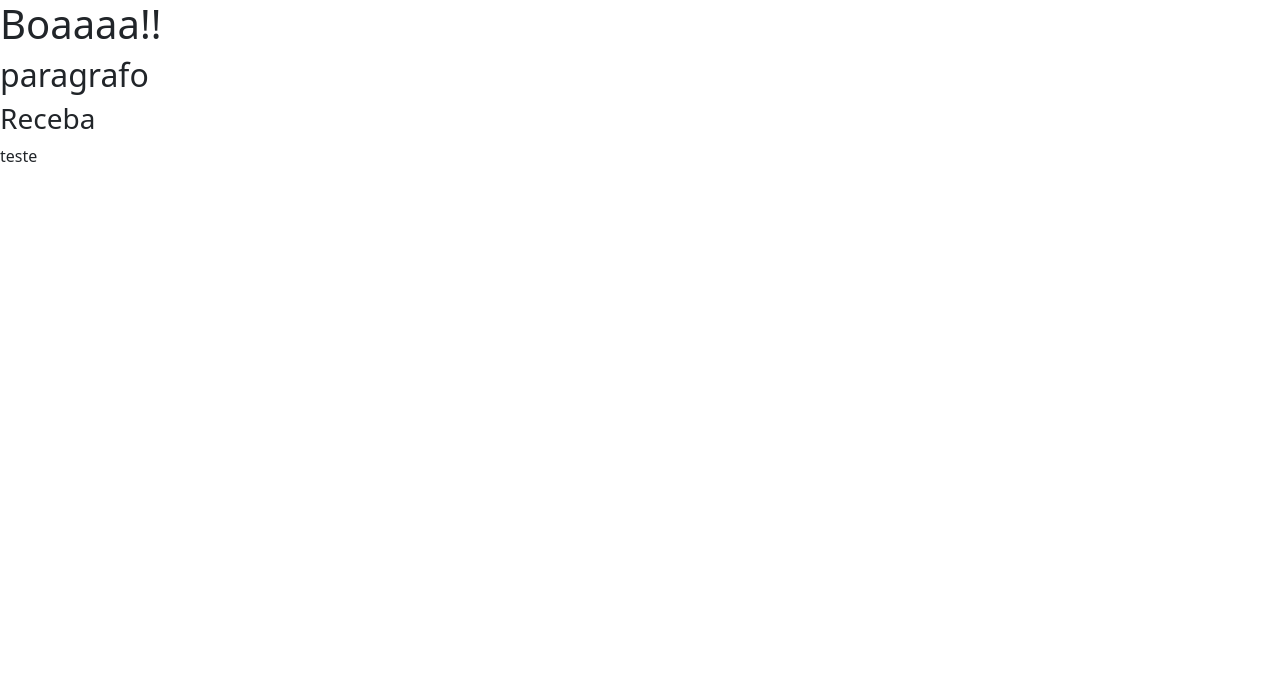
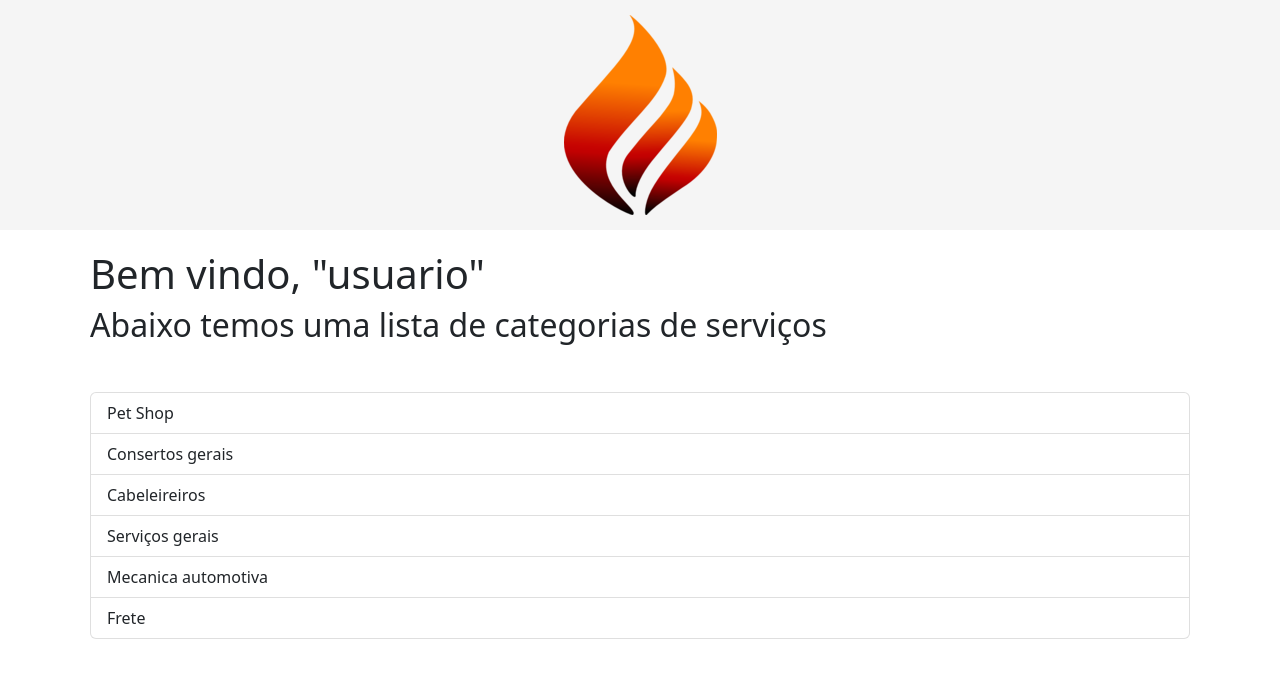
Before and after one commit to mozartnp/encontra-servico, a Django app: page /teste/ in a window 1280 px wide. Shown: the top 678 px of the page. Run offline with Django 4.2, Linux system fonts and the light colour scheme; some libraries are stand-ins or nearby versions.

Commit message:
testando front v2

```diff
--- /dev/null
+++ b/backend/apps/core/static/style/_topo.css
@@ -0,0 +1,6 @@
+.containerTopo{
+    background-color:#f5f5f5;
+}
+.img-fluid{
+    padding: 15px;
+}
--- a/backend/apps/core/templates/base.html
+++ b/backend/apps/core/templates/base.html
@@ -11,11 +11,13 @@
         <title>{% block title %}{% endblock title %}</title>
 
         {% block extra_style %}{% endblock extra_style %}
+        <link rel="stylesheet" href="{% static '/style/_topo.css' %}">
         <link rel="stylesheet" href="{% static '/style/style.css' %}"/>
         <link rel="stylesheet" href="{% static 'bootstrap/css/bootstrap.min.css' %}">
     </head>
 
     <body>
+        {% include 'user/_topo.html' %}
         {% block content %}{% endblock content %}
         <!-- Script-->
         {% block extra_script %}{% endblock extra_script %}
--- /dev/null
+++ b/backend/apps/core/templates/user/_topo.html
@@ -0,0 +1,7 @@
+{% load static %}
+
+<div class="containerTopo">
+    <div class="text-center">
+        <img src="{% static 'assets/logo3.png' %}" class="img-fluid" alt="Imagem responsiva">
+    </div>
+</div>
--- a/backend/apps/core/templates/user/teste.html
+++ b/backend/apps/core/templates/user/teste.html
@@ -9,10 +9,20 @@
 {% block content %}
 
     <body>
-        <h1>Boaaaa!!</h1>
-        <h2>paragrafo</h2>
-        <h3>Receba</h3>
-        <p>teste</p>
+        <div style="padding: 20px" class="container">
+            <h1>Bem vindo, "usuario"</h1>
+            <h2>Abaixo temos uma lista de categorias de serviços</h2>
+        </div>
+        <div style="padding: 20px" class="container">
+            <ul class="list-group">
+                <li class="list-group-item">Pet Shop</li>
+                <li class="list-group-item">Consertos gerais</li>
+                <li class="list-group-item">Cabeleireiros</li>
+                <li class="list-group-item">Serviços gerais</li>
+                <li class="list-group-item">Mecanica automotiva</li>
+                <li class="list-group-item">Frete</li>
+            </ul>
+        </div>
     </body>
 
 {% endblock content %}
```
Also changed, not shown: backend/apps/core/static/assets/logo.png (added), backend/apps/core/static/assets/logo2.png (added), backend/apps/core/static/assets/logo3.png (added).
